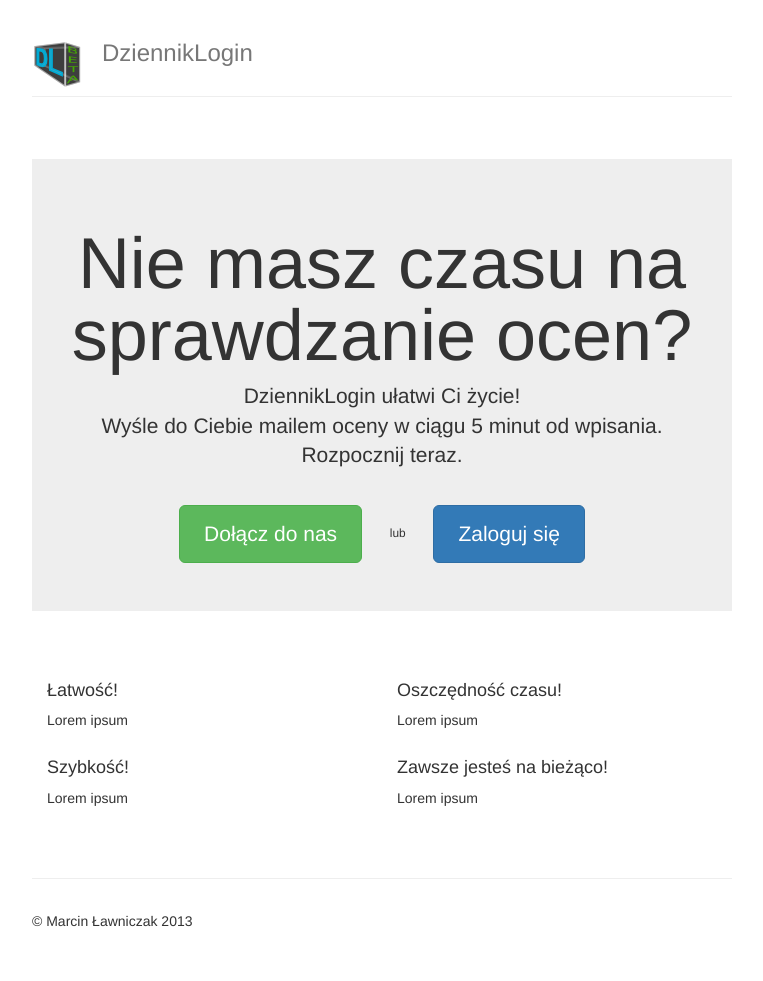
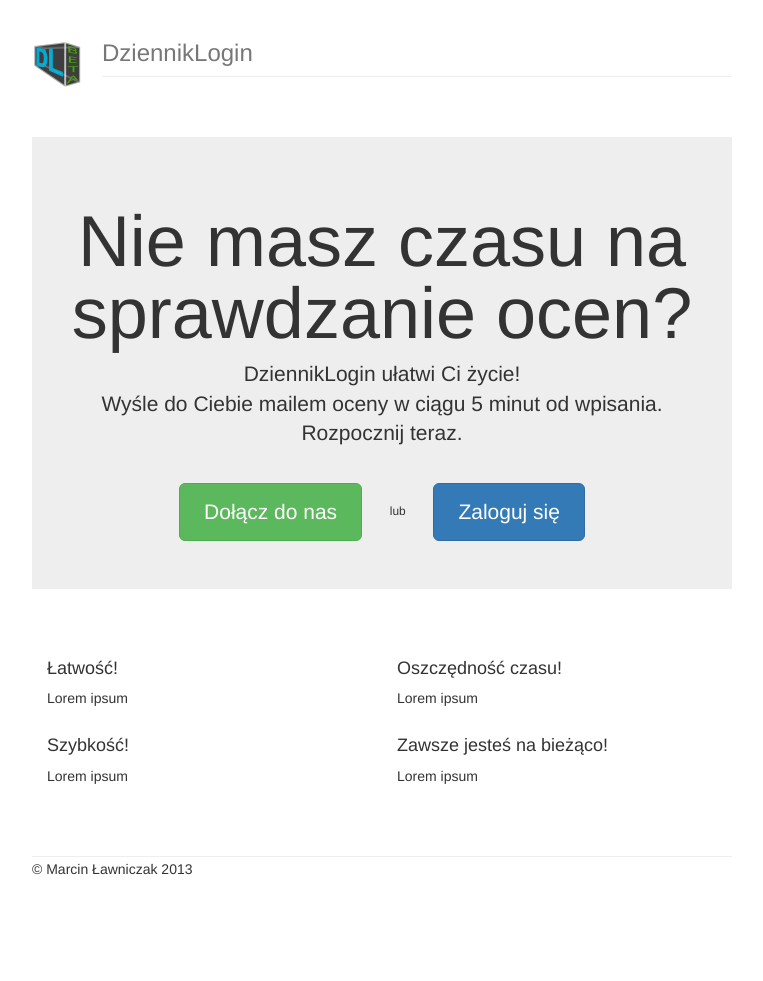
Before and after one commit to marcinlawnik/DziennikLoginBeta, a PHP site: page / in a window 1280 px wide. Shown: the whole page, without its empty margins (258-1021 px from the left). After the commit the page ends 875 px from the top, so only its background shows below. Run offline with PHP 8.4, Linux system fonts and the light colour scheme; some libraries are stand-ins or nearby versions.

Commit message:
Update index.php

```diff
--- a/index.php
+++ b/index.php
@@ -47,9 +47,7 @@
                 margin: 2em;
             }
             hr {
-                height: 2px;
                 margin: 2px 0;
-                background-color: #fff;
             }
         </style>
     </head>
@@ -65,9 +63,8 @@
                     <!--<li><a href="contact.php">Kontakt</a></li>-->
                 <!--</ul>-->
                 <img src="logo_small.png" style="float: left; margin-right: 20px;"><h3 class="text-muted"> DziennikLogin</h3>
+                <hr />
             </div>
-
-            <hr />
 
             <div class="jumbotron">
                 <h1>Nie masz czasu na sprawdzanie ocen?</h1>
@@ -98,9 +95,8 @@
                 </div>
             </div>
 
-            <hr />
-
             <div class="footer">
+                <hr />
                 <p>© Marcin Ławniczak 2013</p>
             </div>
 
```
